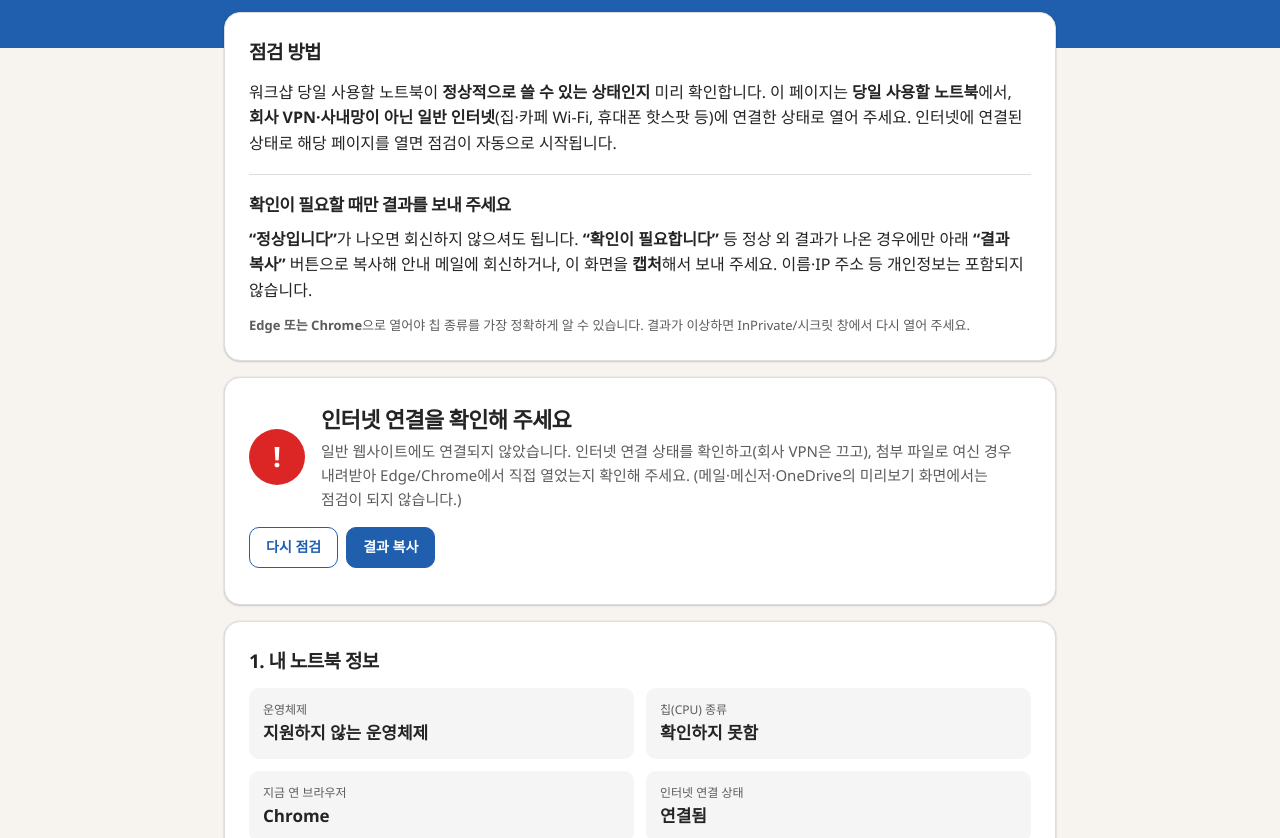
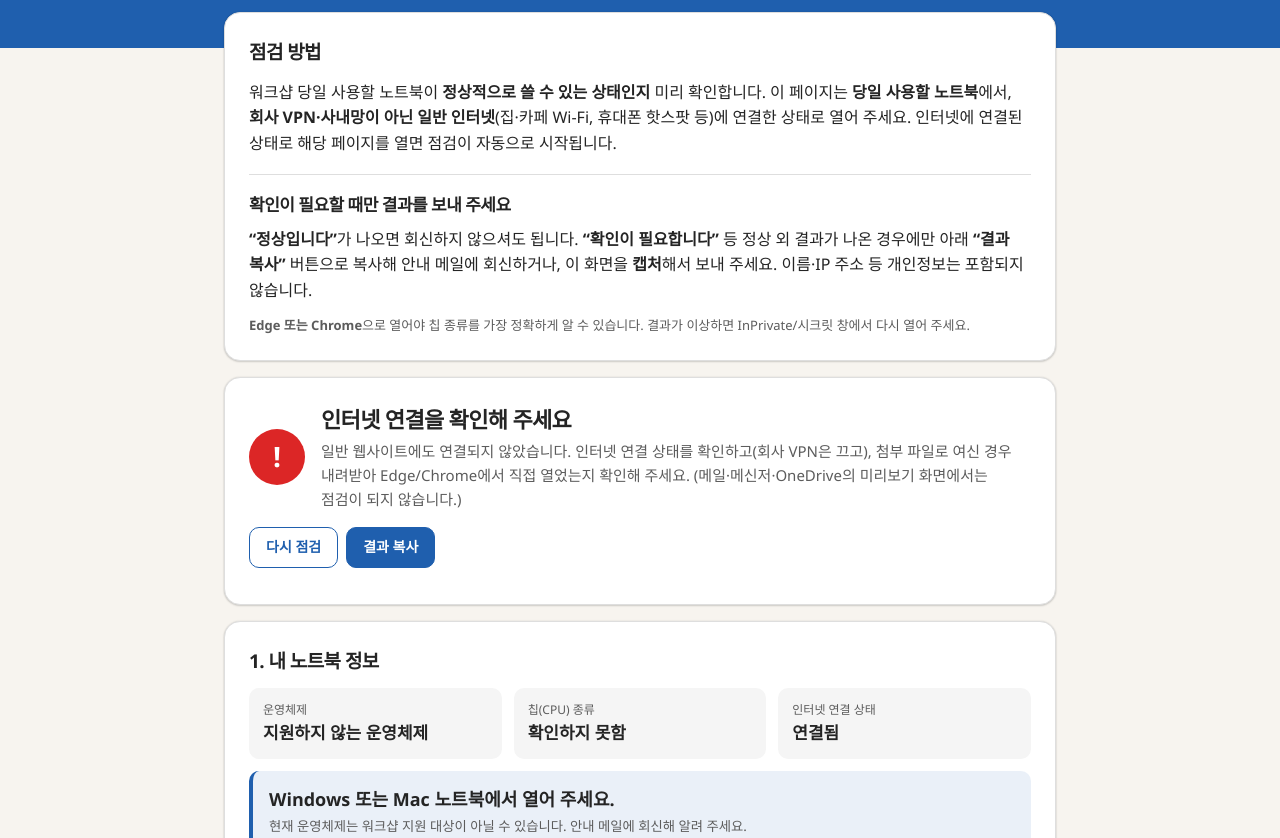
Before and after one commit to yhyungsuk/copilot-workshop-check, a plain HTML site: page index.html in a window 1280 px wide. Shown: the part 114-952 px from the top of the page. Drawn offline with Linux system fonts and the light colour scheme; no server answers.

Commit message:
Remove browser tile from laptop info grid
Co-authored-by: Copilot <223556219+Copilot@users.noreply.github.com>

```diff
--- a/index.html
+++ b/index.html
@@ -87,7 +87,7 @@
     button.ghost { background: transparent; color: var(--cp-accent); }
     button:hover { background: var(--cp-accent-hover); color: var(--cp-accent-fg); }
     button:focus-visible, a:focus-visible, summary:focus-visible { outline: 2px solid var(--cp-accent); outline-offset: 3px; }
-    .grid2 { display: grid; grid-template-columns: 1fr 1fr; gap: 12px; }
+    .grid3 { display: grid; grid-template-columns: repeat(3, 1fr); gap: 12px; }
     .kv { padding: 12px 14px; border-radius: 0.625rem; background: var(--cp-surface-soft); }
     .kv small { display: block; color: var(--cp-text-muted); font-size: 12px; }
     .kv strong { font-size: 17px; }
@@ -115,7 +115,7 @@
     .note { margin: 12px 0 0; font-size: 13px; color: var(--cp-text-muted); }
     .footnote { margin: 4px 4px 0; font-size: 12px; line-height: 1.55; color: var(--cp-text-soft); }
     textarea { width: 100%; height: 150px; margin-top: 8px; padding: 10px; font-family: Consolas, "Courier New", Courier, monospace; font-size: 12px; color: var(--cp-text); background: var(--cp-surface-soft); border: 1px solid var(--cp-border); border-radius: 0.625rem; resize: vertical; }
-    @media (max-width: 640px) { .grid2 { grid-template-columns: 1fr; } .hero { padding: 24px 16px 56px; } main.wrap { padding: 0 12px 24px; } .card { padding: 18px; } h1 { font-size: 25px; } }
+    @media (max-width: 640px) { .grid3 { grid-template-columns: 1fr; } .hero { padding: 24px 16px 56px; } main.wrap { padding: 0 12px 24px; } .card { padding: 18px; } h1 { font-size: 25px; } }
   </style>
 </head>
 <body>
@@ -154,10 +154,9 @@
 
     <section class="card">
       <h2>1. 내 노트북 정보</h2>
-      <div class="grid2">
+      <div class="grid3">
         <div class="kv"><small>운영체제</small><strong id="osVal">확인 중…</strong></div>
         <div class="kv"><small>칩(CPU) 종류</small><strong id="chipVal">확인 중…</strong></div>
-        <div class="kv"><small>지금 연 브라우저</small><strong id="browserVal">확인 중…</strong></div>
         <div class="kv"><small>인터넷 연결 상태</small><strong id="onlineVal">확인 중…</strong></div>
       </div>
       <div class="reco" id="reco" hidden></div>
@@ -282,7 +281,6 @@
     function renderEnv(env) {
       $("osVal").textContent = OS_LABEL[env.os];
       $("chipVal").textContent = CHIP_LABEL[env.chip];
-      $("browserVal").textContent = env.browser.name + (env.browser.good ? "" : " (Edge/Chrome 권장)");
       $("onlineVal").textContent = navigator.onLine ? "연결됨" : "오프라인";
       const reco = $("reco");
       reco.hidden = false;
```
